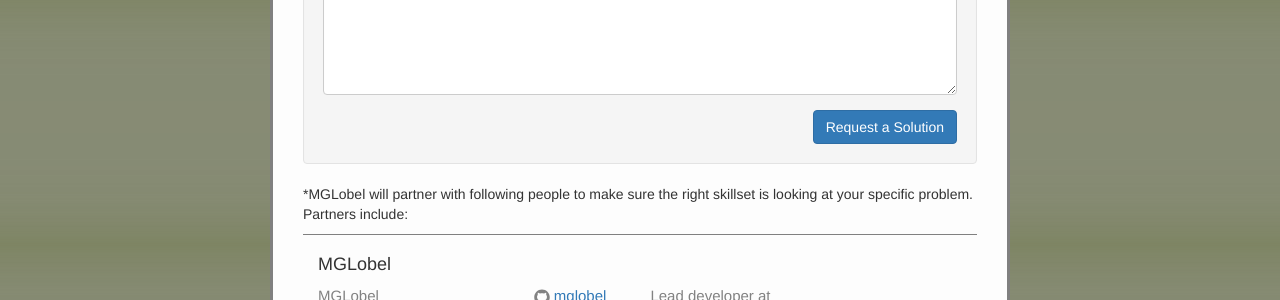
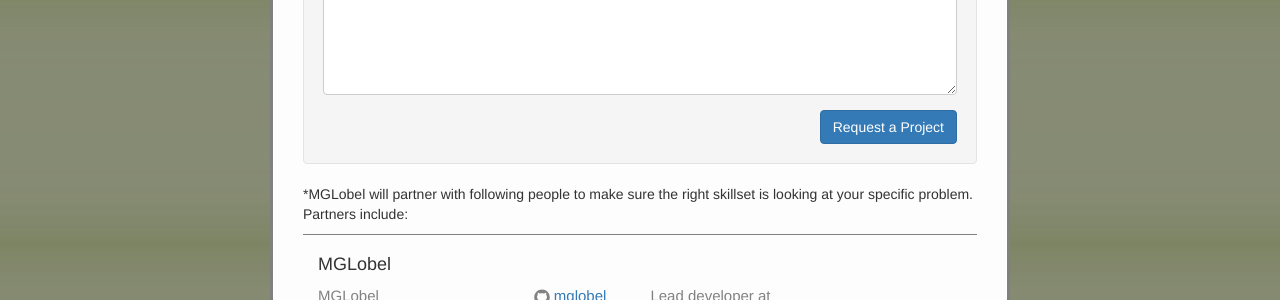
Before and after one commit to mglobel/mglobel, a Jekyll site: the page built from _pages/llc.html, in a window 1280 px wide. Shown: the part 776-1076 px from the top of the page. Built offline with Jekyll 4.4.1, drawn with Linux system fonts in a browser that asks for light colours; nearby versions of some CDN libraries.

Commit message:
formspree contact form

```diff
--- a/_pages/llc.html
+++ b/_pages/llc.html
@@ -68,8 +68,8 @@
 To start a conversation, please provide some details about your organization
 and the problem(s) that you are currently trying to solve:
 </p>
-
 <div class="well">
+  <form action="//formspree.io/mglobel@gmail.com" method="POST">
     <div class="row">
       <div class="col-sm-6">
         <div class="form-group">
@@ -88,7 +88,7 @@
       <div class="col-sm-6">
         <div class="form-group">
           <label class="control-label">Email</label>
-        <input class="form-control" type="text" id="email" name="email"/>
+          <input class="form-control" type="text" id="email" name="_replyto"/>
         </div>
       </div>
       <div class="col-sm-6">
@@ -104,11 +104,13 @@
         <textarea class="form-control" rows="6" id="description" name="description"></textarea>
       </div>
     </div>
+    <input type="text" name="_gotcha" style="display:none" />
     <div class="row">
       <div class="col-sm-12">
-      <button type="button" class="btn btn-primary pull-right">Request a Solution</button>
+        <input type="submit" class="btn btn-primary pull-right" value="Request a Project">
       </div>
     </div>
+  </form>
 </div>
 
 *MGLobel will partner with following people to make sure the right skillset
```
Lines whose indentation alone changed are shown as unchanged.
